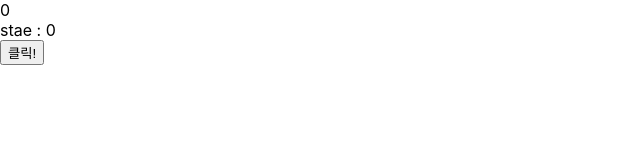
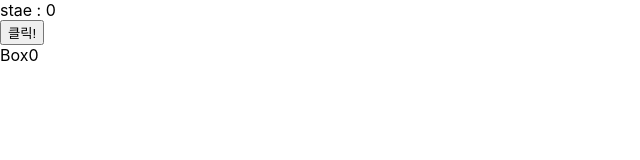
Before and after one commit to lee-junpyo/react_project, a React (Create React App) app in the folder first-react/: page / in a window 1280 px wide. Shown: the top 160 px of the page, without its empty margins (0-640 px from the left). Built offline with nearby package versions, Linux system fonts and the light colour scheme.

Commit message:
함수컴포넌트를 class컴포넌트로 바꿈

```diff
--- /dev/null
+++ b/first-react/src/AppClass.js
@@ -0,0 +1,31 @@
+import React, { Component } from 'react'
+import BoxClass from './component/BoxClass';
+// 클래스 컴포넌트에서 life cycle 함수를 제공
+//2019년에 함수형 컴포넌트에서도 lifecycle함수가 제공(hook)이 되면서 함수형 컴포넌트로 많이 넘어가고있는 추세
+
+export default class AppClass extends Component {
+  //constructor - 생성자, 클래스를 생성할때 사용, lifecycle function중 하나
+  constructor(props){
+    super(props)
+    this.state={// state 생성, state object에 원하는 state를 넣으면됨
+      counter2 : 0,
+      num:1,
+      value:0
+    };
+  }
+  //class형에서는 const 사용X
+  increase = () => {
+    this.setState({counter2:this.state.counter2 + 1, value : this.state.value + 1 });
+  };
+
+  render() {
+    return (
+      <div>
+        {/* this.state. 을 넣어야함 */}
+        <div>stae : {this.state.counter2}</div>
+        <button onClick={this.increase}>클릭!</button>
+        <BoxClass num={this.state.value} />
+      </div>
+    )
+  }
+}
--- /dev/null
+++ b/first-react/src/component/BoxClass.js
@@ -0,0 +1,12 @@
+import React, { Component } from 'react'
+
+export default class BoxClass extends Component {
+  render() {
+    return (
+      <div>
+        {/* class 컴포넌트는 this. 시작 */}
+        Box{this.props.num}
+      </div>
+    )
+  }
+}
--- a/first-react/src/index.js
+++ b/first-react/src/index.js
@@ -3,11 +3,12 @@
 import './index.css';
 import App from './App';
 import reportWebVitals from './reportWebVitals';
+import AppClass from './AppClass';
 
 const root = ReactDOM.createRoot(document.getElementById('root'));
 root.render(
   <React.StrictMode>
-    <App />
+    <AppClass />
   </React.StrictMode>
 );
 
```
Also changed, not shown: 2 other files (tests, documents, lock files or other folders).
